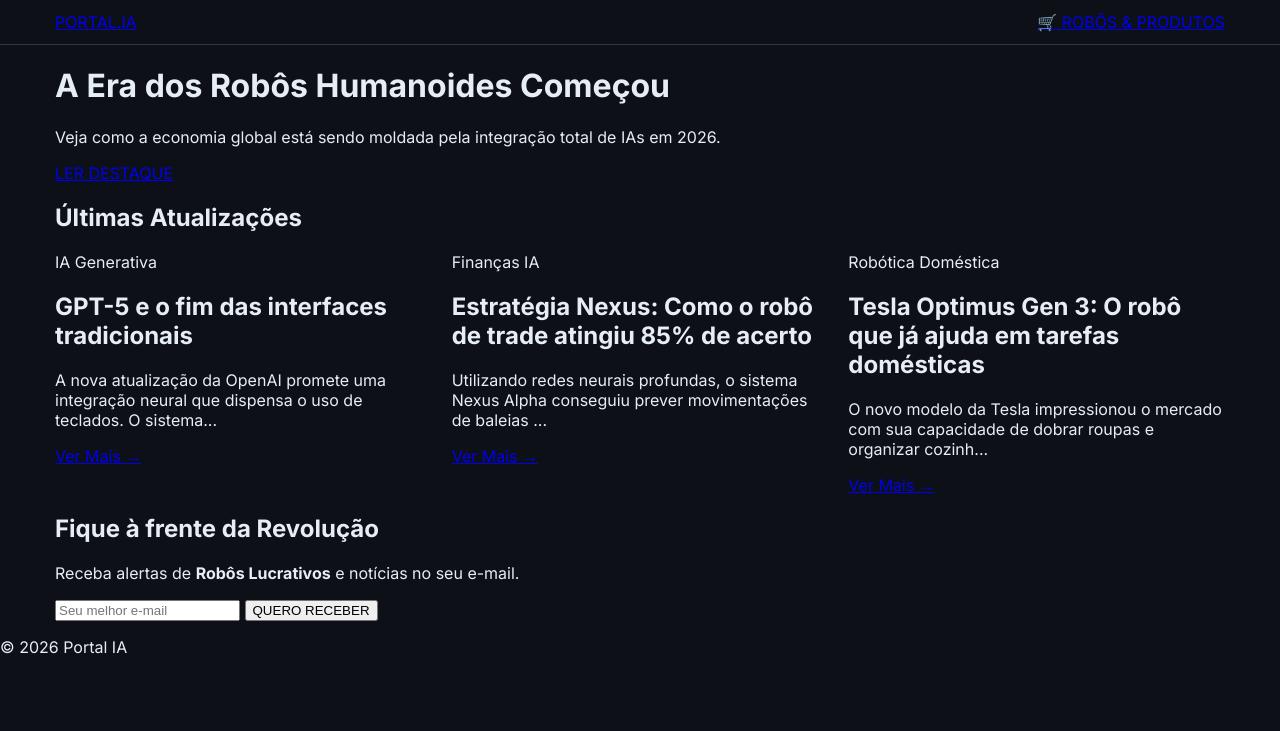
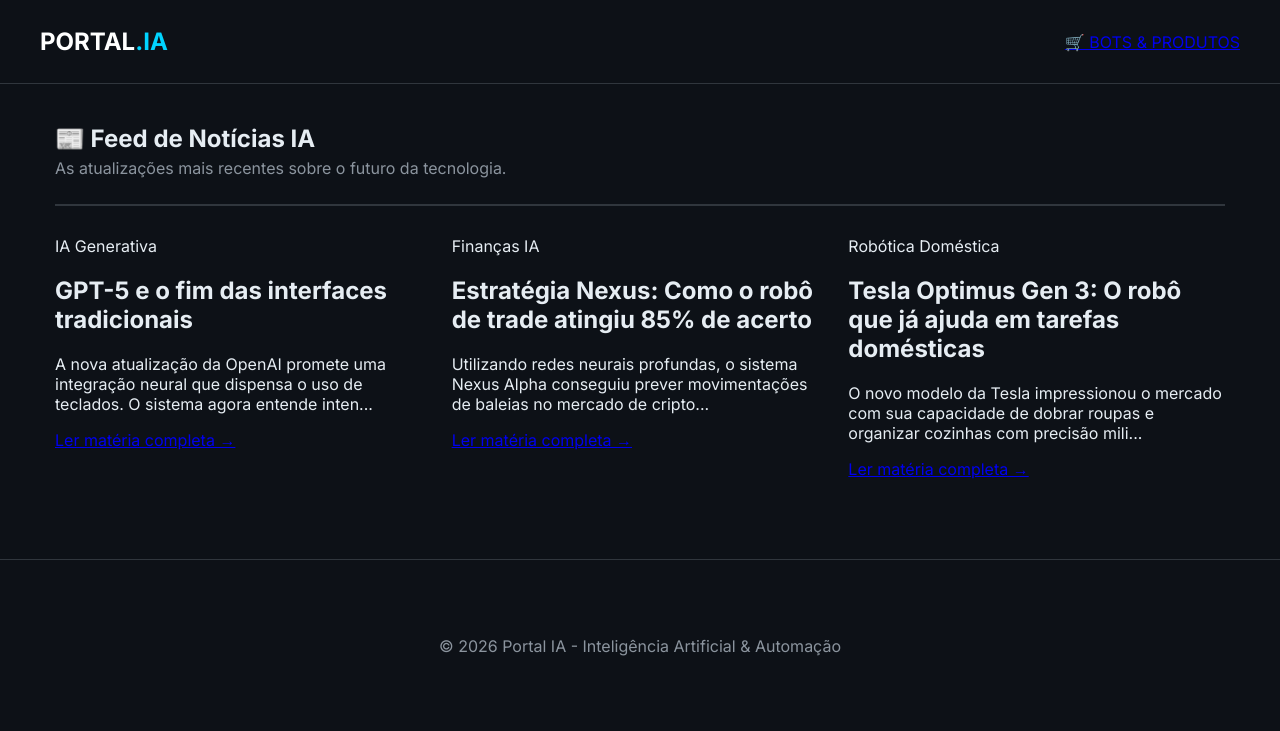
Before and after one commit to cleitonleitesantos20-beep/portal-ia, a FastAPI app: page / in a window 1280 px wide. Shown: the top 731 px of the page. Run offline with FastAPI, Linux system fonts and the light colour scheme; grey boxes are pictures that could not be loaded.

Commit message:
index.html

```diff
--- a/templates/index.html
+++ b/templates/index.html
@@ -3,31 +3,24 @@
 <head>
     <meta charset="UTF-8">
     <meta name="viewport" content="width=device-width, initial-scale=1.0">
-    <title>Portal IA & Robótica | O Futuro em 2026</title>
+    <title>Portal IA | Hub de Tecnologia 2026</title>
     <link rel="stylesheet" href="/static/style.css">
 </head>
 <body>
     <nav class="simple-nav">
-        <div class="container" style="display: flex; justify-content: space-between; align-items: center;">
-            <a href="/" class="logo-text">PORTAL<span>.IA</span></a>
+        <div class="container" style="display: flex; justify-content: space-between; align-items: center; padding: 15px 0;">
+            <a href="/" class="logo-text" style="font-size: 1.5rem; font-weight: bold; text-decoration: none; color: #fff;">PORTAL<span style="color: #00d4ff;">.IA</span></a>
             <div class="main-nav">
-                <a href="/produtos" class="btn-destaque">🛒 ROBÔS & PRODUTOS</a>
+                <a href="/produtos" class="btn-destaque">🛒 BOTS & PRODUTOS</a>
             </div>
         </div>
     </nav>
 
-    <header class="hero-section">
-        <div class="container">
-            <div class="hero-content">
-                <h1>A Era dos Robôs Humanoides Começou</h1>
-                <p>Veja como a economia global está sendo moldada pela integração total de IAs em 2026.</p>
-                <a href="/post/1" class="btn-main">LER DESTAQUE</a>
+    <main class="container" style="margin-top: 40px;">
+        <div style="border-bottom: 2px solid #30363d; margin-bottom: 30px; padding-bottom: 10px;">
+            <h2 class="section-title" style="margin: 0;">📰 Feed de Notícias IA</h2>
+            <p style="color: #8b949e; margin-top: 5px;">As atualizações mais recentes sobre o futuro da tecnologia.</p>
         </div>
-        </div>
-    </header>
-
-    <main class="container">
-        <h2 class="section-title">Últimas Atualizações</h2>
 
         <section class="news-grid">
             {% for noticia in noticias %}
@@ -37,27 +30,16 @@
                 <div class="card-body">
                     <div class="category-tag">{{ noticia.categoria }}</div>
                     <h2>{{ noticia.titulo }}</h2>
-        <p>{{ noticia.conteudo[:100] }}...</p>
-        <a href="/post/{{ noticia.id }}" class="read-more">Ver Mais →</a>
+                    <p>{{ noticia.conteudo[:120] }}...</p>
+                    <a href="/post/{{ noticia.id }}" class="read-more">Ler matéria completa →</a>
                 </div>
             </div>
             {% endfor %}
         </section>
     </main>
 
-    <section class="newsletter-section">
-        <div class="container">
-            <h2>Fique à frente da Revolução</h2>
-            <p>Receba alertas de <strong>Robôs Lucrativos</strong> e notícias no seu e-mail.</p>
-            <form action="#" class="newsletter-form">
-                <input type="email" placeholder="Seu melhor e-mail" required>
-                <button type="submit" class="btn-destaque">QUERO RECEBER</button>
-            </form>
-        </div>
-    </section>
-
-    <footer class="main-footer">
-        <p>&copy; 2026 Portal IA</p>
+    <footer class="main-footer" style="text-align: center; padding: 60px 0; color: #8b949e; border-top: 1px solid #30363d; margin-top: 80px;">
+        <p>&copy; 2026 Portal IA - Inteligência Artificial & Automação</p>
     </footer>
 </body>
 </html>
```
Lines whose indentation alone changed are shown as unchanged.
